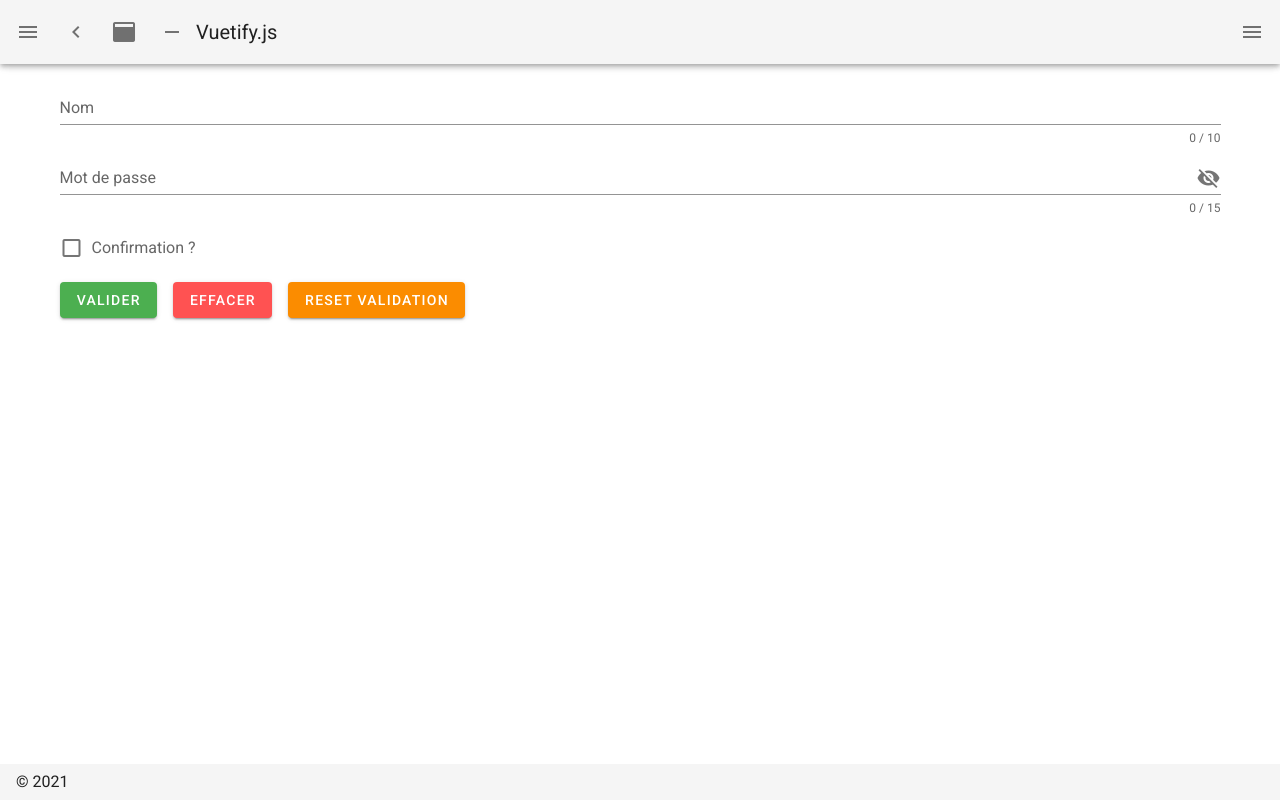
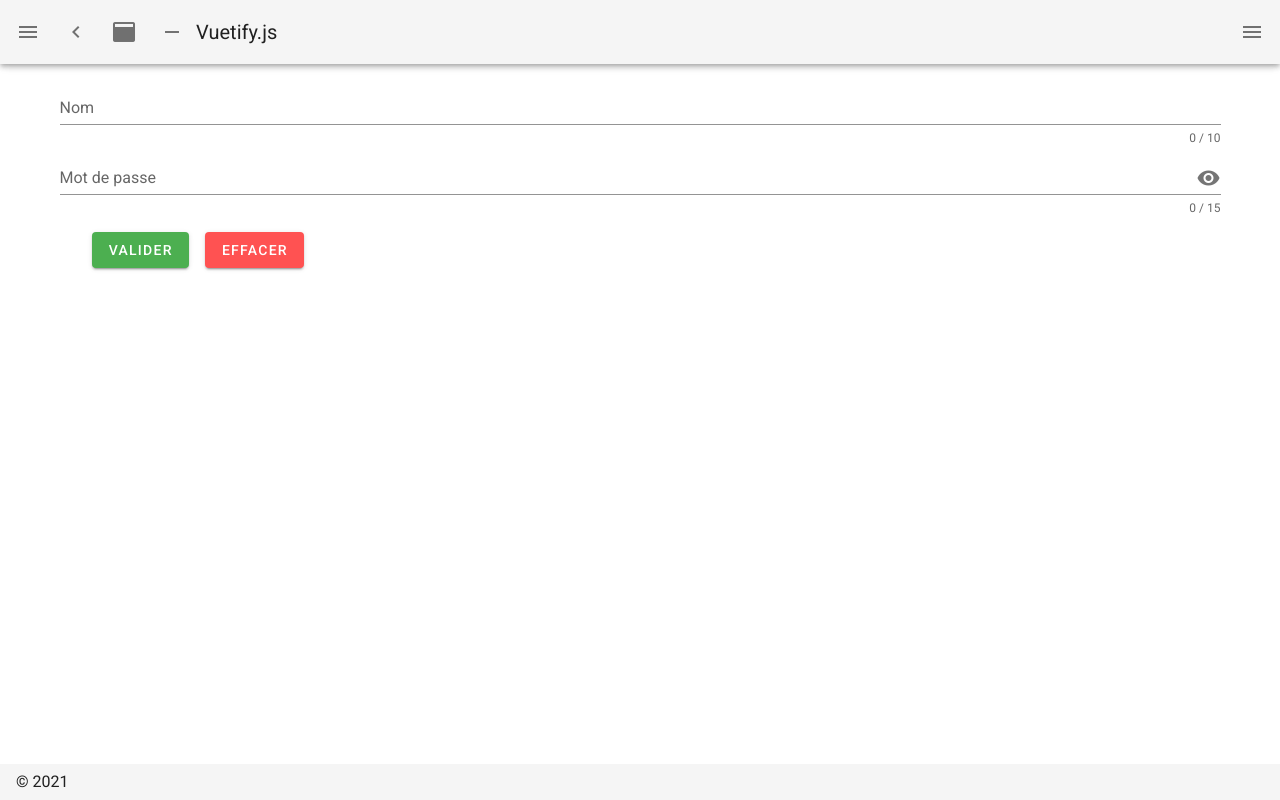
Before and after one commit to elie-dev/Projet-nextJs, a Nuxt app: page /login in a window 1280 px wide. Built offline with nearby package versions, Linux system fonts and the light colour scheme.

Commit message:
Modifications mineures dans pages/login.vue - Correction d'une erreur concernant l'affichage du mot de passe de l'utilisateur (show1) - Suppression d'éléments non-nécessaires (bouton Reset Validation et checkbox de confirmation)

```diff
--- a/pages/login.vue
+++ b/pages/login.vue
@@ -24,13 +24,7 @@
       @click:append="show1 = !show1"
     />
 
-    <v-checkbox
-      v-model="checkbox"
-      :rules="[v => !!v || 'Vous devez accepter pour pouvoir continuer !']"
-      label="Confirmation ?"
-      required
-    />
-
+    <div class="mt-4 ml-8">
       <v-btn
         :disabled="!valid"
         color="success"
@@ -47,19 +41,15 @@
       >
         Effacer
       </v-btn>
+    </div>
 
-    <v-btn
-      color="warning"
-      @click="resetValidation"
-    >
-      Reset Validation
-    </v-btn>
   </v-form>
 </template>
 
 <script>
   export default {
     data: () => ({
+      show1: true,
       valid: true,
       name: '',
       nameRules: [
```
Lines whose indentation alone changed are shown as unchanged.
